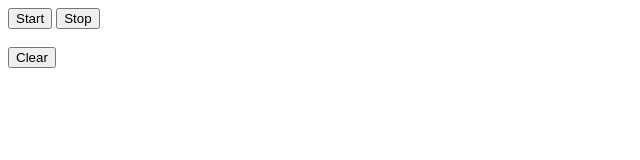
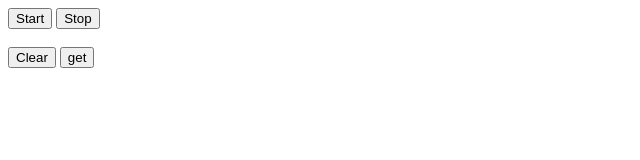
Before and after one commit to iamkondratenko/gps, a plain HTML site: page index.html in a window 1280 px wide. Shown: the full height of the page, 0-640 px from the left. Drawn offline with Linux system fonts and the light colour scheme.

Commit message:
Update index.html

```diff
--- a/index.html
+++ b/index.html
@@ -14,6 +14,12 @@
             localStorage.removeItem('listPos')
             return false;
         })();return false;">Clear</button>
+        <button onClick="(function(){
+            getAllPos()
+            return false;
+        })();return false;">get</button>
+
+
         <div id="cp"></div>
         <ul id="lp">
         </ul>
@@ -73,5 +79,11 @@
     addPos(lat, long)
   });
     }
+
+    function getAllPos() {
+        let allPos = JSON.stringify(localStorage.getItem('listPos'))
+        listPos.innerHTML = allPos
+        console.log(allPos)
+    }
 </script>
 </html>
```
